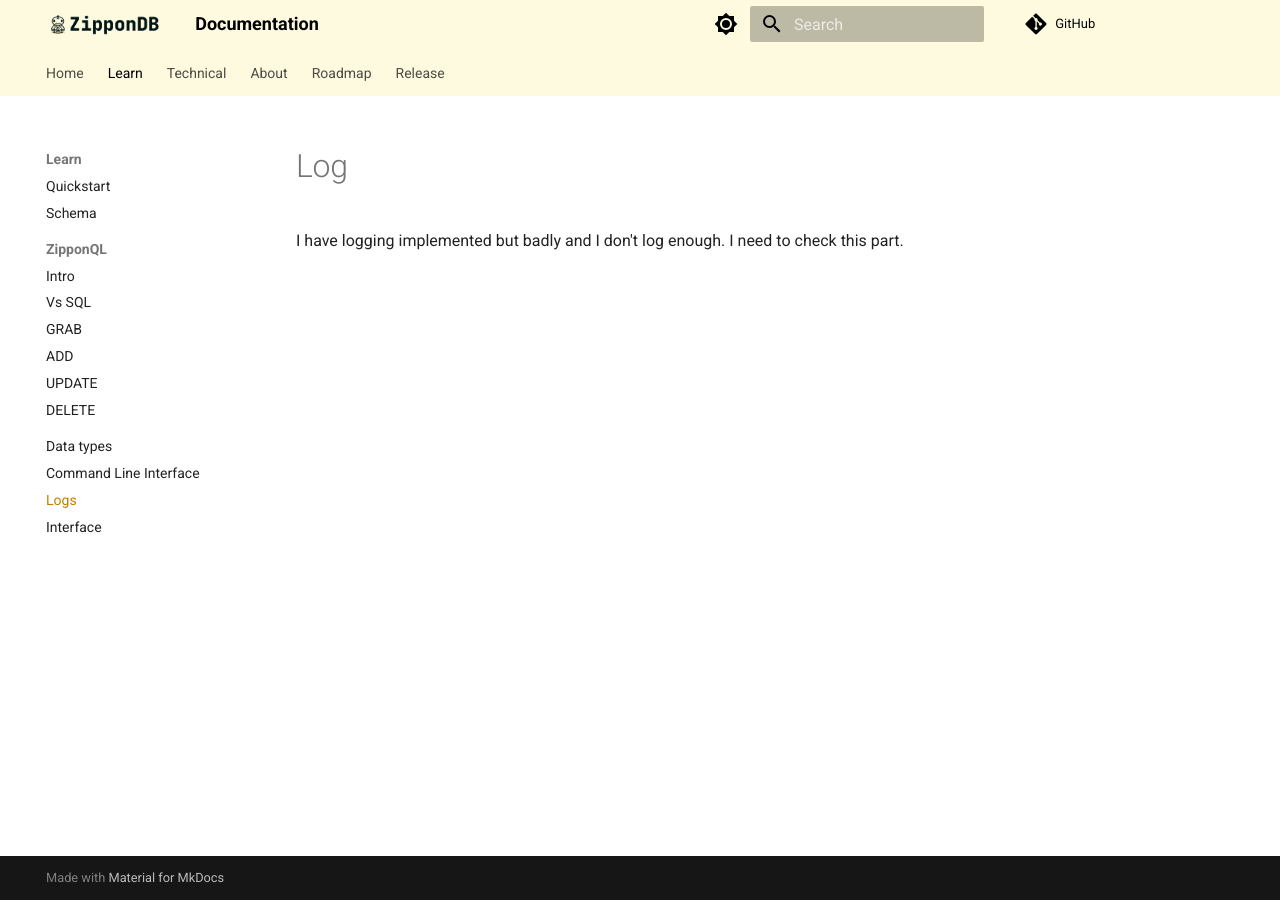
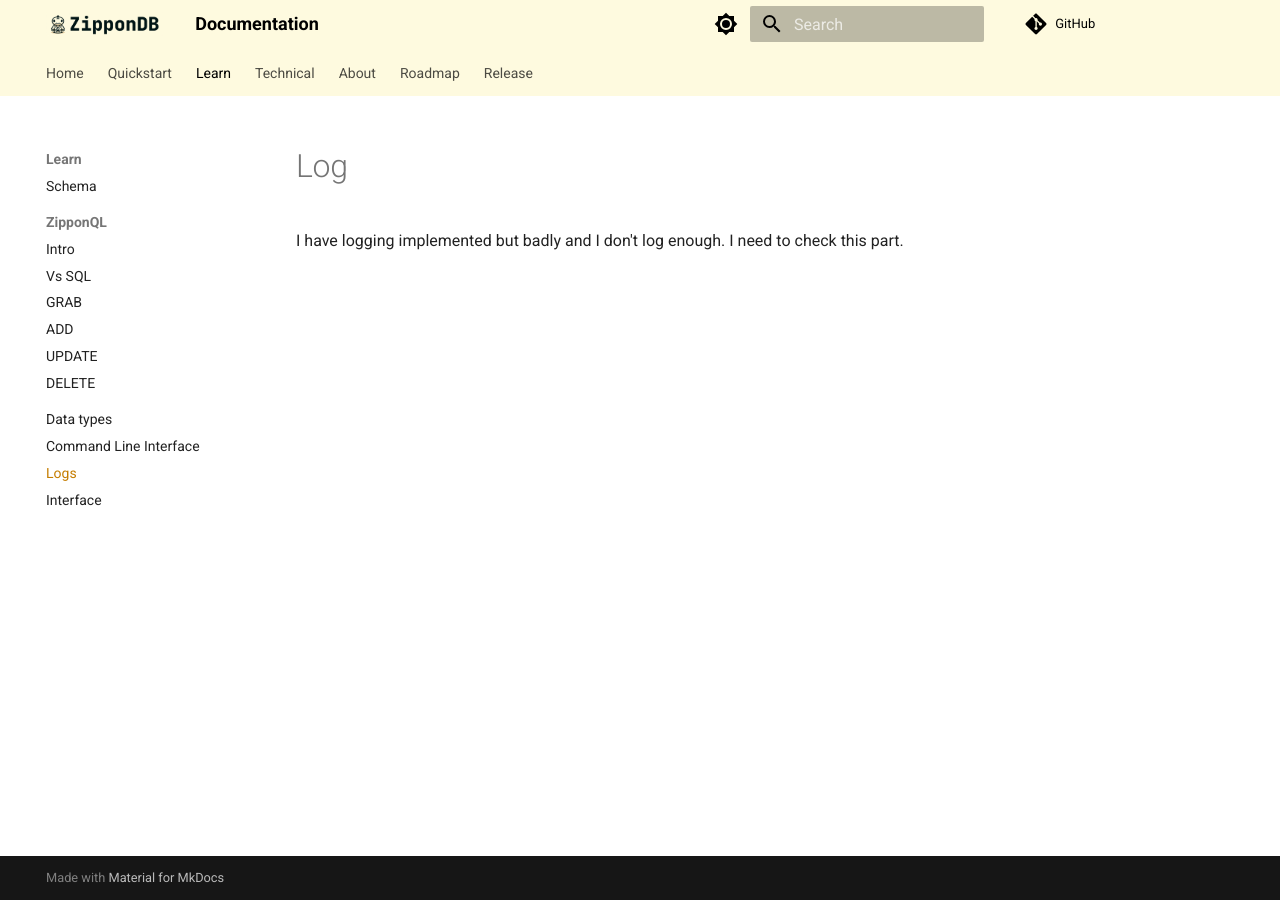
Before and after one commit to MrBounty/ZipponDB, an MkDocs documentation site: the page built from docs/logs.md, in a window 1280 px wide. Built offline with MkDocs 1.6.1 and Material for MkDocs 9.7.7, drawn with Linux system fonts in a browser that asks for light colours; comment, search, counter and statistics services are not loaded; part of the change alters nothing that is shown.

```diff
--- a/mkdocs.yml
+++ b/mkdocs.yml
@@ -49,8 +49,8 @@ extra_css:
 
 nav:
   - Home: index.md
+  - Quickstart: Quickstart.md
   - Learn:
-    - Quickstart: Quickstart.md
     - Schema: Schema.md
     - ZipponQL:
       - Intro: ziql/intro.md
```
